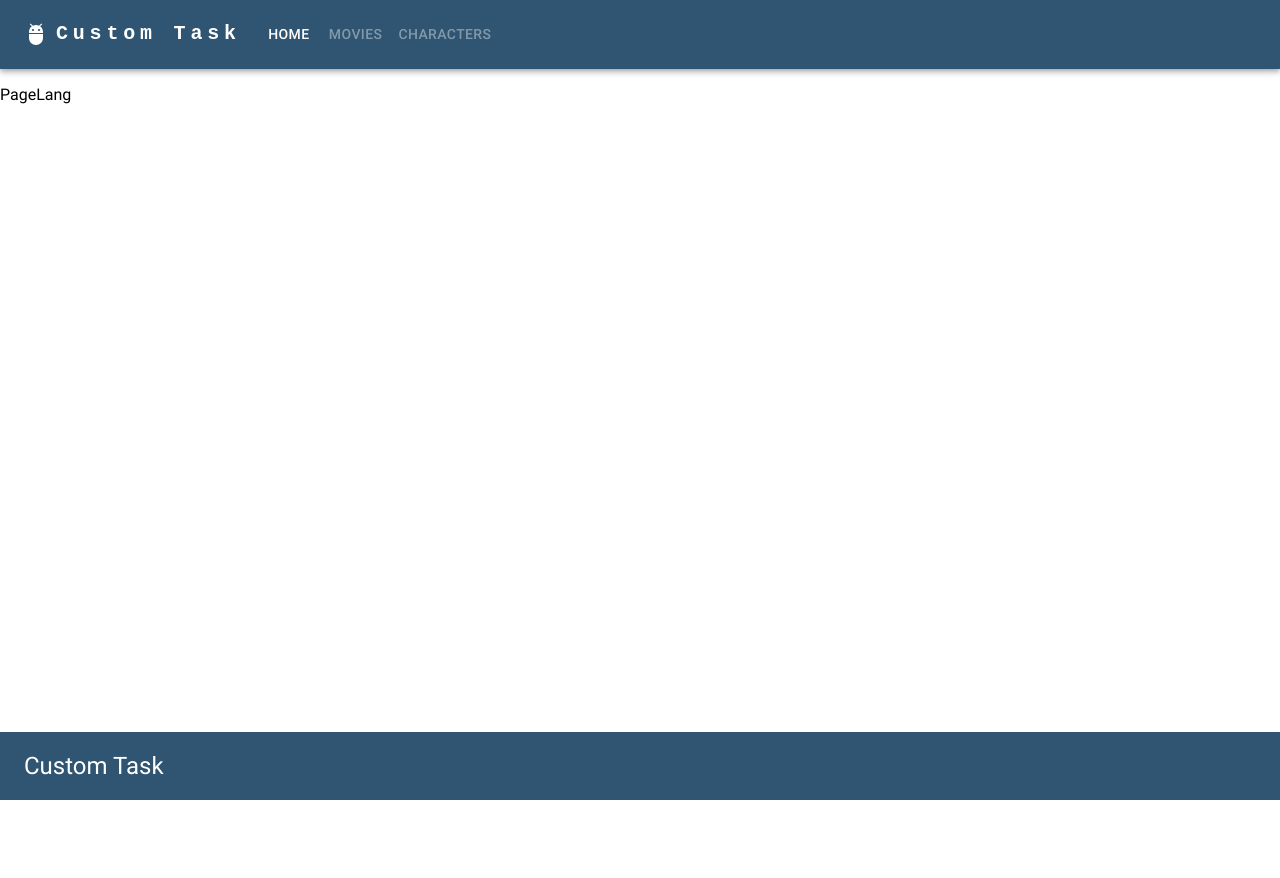
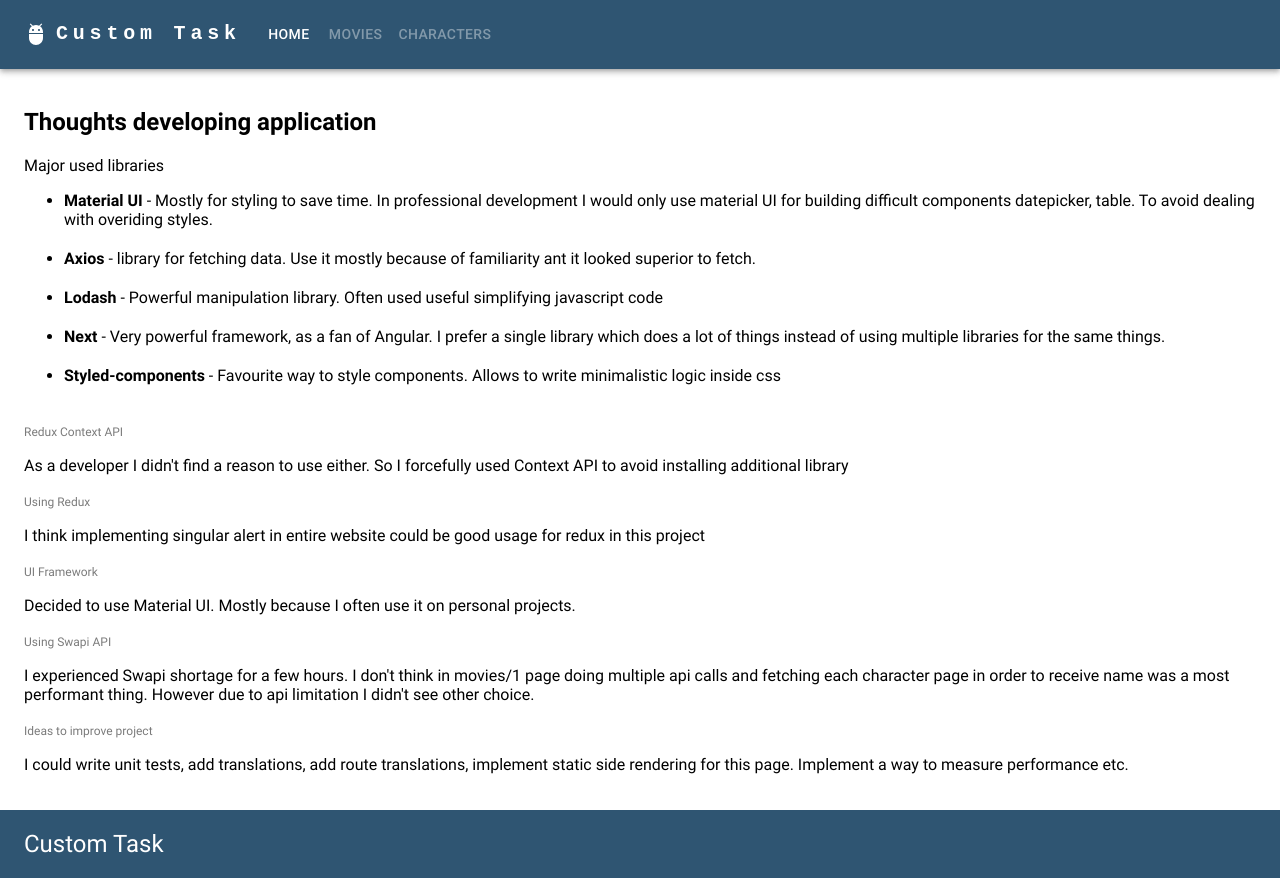
Before and after one commit to ArnasDickus/custom-task, a Next.js app: page / in a window 1280 px wide. Before the commit the page ends 800 px from the top, so only its background shows below. Built offline with nearby package versions, Linux system fonts and the light colour scheme.

Commit message:
page-lang implemented

```diff
--- a/src/components/pages/page-lang/page-lang.tsx
+++ b/src/components/pages/page-lang/page-lang.tsx
@@ -1,11 +1,72 @@
-import React from 'react'
+import DataPiece from "@components/utils/datapiece/datapiece";
+import React from "react";
+import styled from "styled-components";
+import { LargeWrapper } from "styles/wrappers";
 
 const PageLang = () => {
   return (
-    <div>
-        <p>PageLang</p>
-    </div>
-  )
-}
+    <ContainerPageLang>
+      <LargeWrapper>
+        <h2>Thoughts developing application</h2>
+        <div>
+          <p>Major used libraries</p>
+          <ul>
+            <li>
+              <b>Material UI</b> - Mostly for styling to save time. In
+              professional development I would only use material UI for building
+              difficult components datepicker, table. To avoid dealing with
+              overiding styles.
+            </li>
+            <li>
+              <b>Axios</b> - library for fetching data. Use it mostly because of
+              familiarity ant it looked superior to fetch.
+            </li>
+            <li>
+              <b>Lodash</b> - Powerful manipulation library. Often used useful
+              simplifying javascript code
+            </li>
+            <li>
+              <b>Next</b> - Very powerful framework, as a fan of Angular. I
+              prefer a single library which does a lot of things instead of
+              using multiple libraries for the same things.
+            </li>
+            <li>
+              <b>Styled-components</b> - Favourite way to style components.
+              Allows to write minimalistic logic inside css
+            </li>
+          </ul>
+        </div>
+        <DataPiece
+          label="Redux Context API"
+          text="As a developer I didn't find a reason to use either. So I forcefully used Context API to avoid installing additional library"
+        />
+        <DataPiece
+          label="Using Redux"
+          text="I think implementing singular alert in entire website could be good usage for redux in this project"
+        />
+        <DataPiece
+          label="UI Framework"
+          text="Decided to use Material UI. Mostly because I often use it on personal projects."
+        />
+        <DataPiece
+          label="Using Swapi API"
+          text="I experienced Swapi shortage for a few hours. I don't think in movies/1 page doing multiple api calls and fetching each character page in order to receive name was a most performant thing. However due to api limitation I didn't see other choice."
+        />
+        <DataPiece
+          label="Ideas to improve project"
+          text="I could write unit tests, add translations, add route translations, implement static side rendering for this page. Implement a way to measure performance etc."
+        />
+      </LargeWrapper>
+    </ContainerPageLang>
+  );
+};
 
-export default PageLang
+export default PageLang;
+
+const ContainerPageLang = styled.div`
+  padding: 20px 0;
+
+  li {
+    padding-bottom: 20px;
+  }
+`;
```
